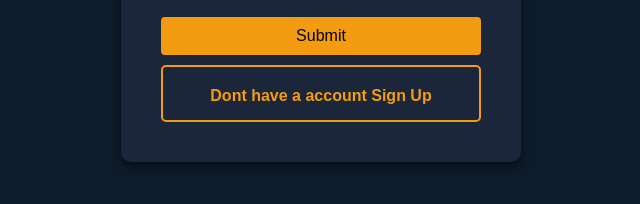
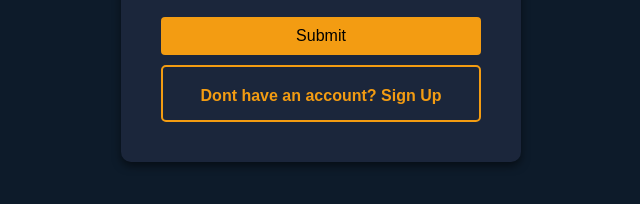
Before and after one commit to saiawe2021/EmpHackfest, a website: page static/login.html in a window 1280 px wide. Shown: the part 452-656 px from the top of the page, 319-959 px from the left. Drawn offline with Linux system fonts and the light colour scheme.

Commit message:
grammar update to login

```diff
--- a/static/login.html
+++ b/static/login.html
@@ -24,7 +24,7 @@
         </div>
         </form>
         <div class="form-actions">
-            <a href="signUp.html" id="signUpButton">Dont have a account Sign Up</a>
+            <a href="signUp.html" id="signUpButton">Dont have an account? Sign Up</a>
         </div>
     </div>
 </body>
```
